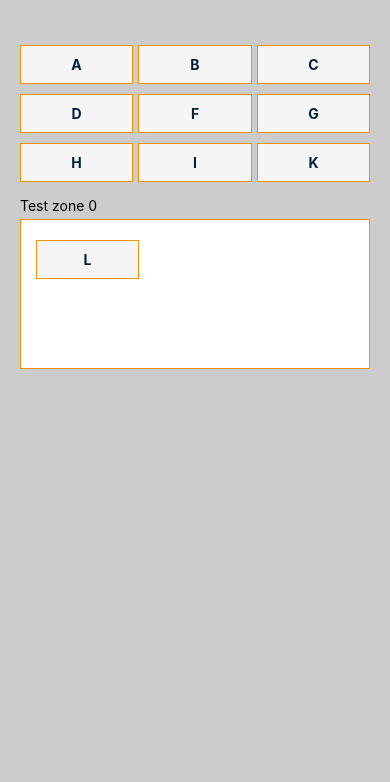
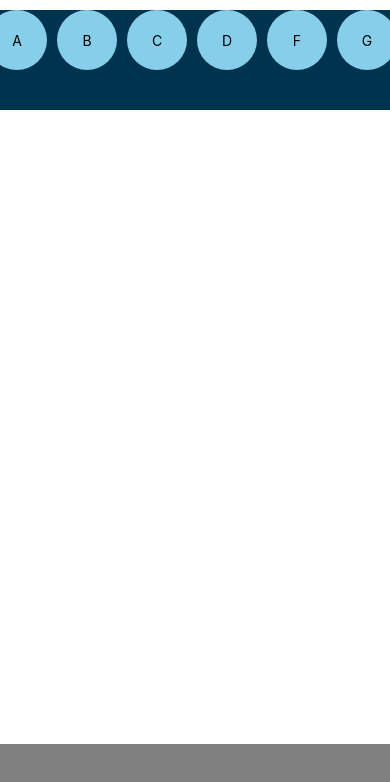
Before and after one commit to irshadvali/ListDrag, a React Native app: screen / in a window 390 px wide. Shown: the top 782 px of the page. Built offline with nearby package versions, Linux system fonts and the light colour scheme.

Commit message:
drag and drop with flat list

```diff
--- a/App.js
+++ b/App.js
@@ -11,6 +11,9 @@ import Home from './src/Home';
 import HomeTwo from './src/HomeTwo';
 import HomeThree from './src/HomeThree';
 import DragDropModule from './src/DragDropModule';
+import {LogBox} from 'react-native';
+LogBox.ignoreLogs(['Warning: ...']); // Ignore log notification by message
+LogBox.ignoreAllLogs(); //Ignore all log notifications
 import {
   SafeAreaView,
   ScrollView,
@@ -23,8 +26,8 @@ import {
 
 const App = () => {
   return (
-    <SafeAreaView style={{width:'100%', height:'100%'}}>
-      <DragDropModule />
+    <SafeAreaView style={{width: '100%', height: '100%'}}>
+      <HomeThree />
     </SafeAreaView>
   );
 };
--- a/src/DragDropModule.js
+++ b/src/DragDropModule.js
@@ -36,7 +36,7 @@ export default function DragDropModule() {
       }}
       itemsInZoneDisplay="row"
       itemsDisplay="row"
-      itemsNumCollumns={3}
+      itemsNumCollumns={4}
       itemsInZoneNumCollumns={3}
       renderItem={item => {
         return (
--- a/src/Draggable.js
+++ b/src/Draggable.js
@@ -31,6 +31,7 @@ export default class Draggable extends Component {
         {dx: this.state.pan.x, dy: this.state.pan.y},
       ]),
       onPanResponderRelease: (e, gesture) => {
+        console.log('====onPanResponderRelease=', e);
         if (this.isDropArea(gesture)) {
           Animated.timing(this.state.opacity, {
             toValue: 0,
@@ -47,8 +48,10 @@ export default class Draggable extends Component {
 
   isDropArea(gesture) {
     console.log('===========', gesture);
-    console.log('===========', this.state.showDraggable);
-    return gesture.moveY < 200;
+    // console.log('===========', this.state.showDraggable);
+    gesture.moveY > 640 && this.props.myFunction(this.props.item);
+    gesture.moveY > 640 && console.log(this.props.item);
+    return gesture.moveY > 640;
   }
 
   render() {
@@ -68,8 +71,9 @@ export default class Draggable extends Component {
         <View style={{position: 'absolute'}}>
           <Animated.View
             {...this.panResponder.panHandlers}
-            style={[panStyle, styles.circle, {opacity: this.state.opacity}]}
-          />
+            style={[panStyle, styles.circle, {opacity: this.state.opacity}]}>
+            <Text>{this.props.title}</Text>
+          </Animated.View>
         </View>
       );
     }
@@ -88,6 +92,8 @@ const styles = StyleSheet.create({
     width: CIRCLE_RADIUS * 2,
     height: CIRCLE_RADIUS * 2,
     borderRadius: CIRCLE_RADIUS,
+    alignItems: 'center',
+    justifyContent: 'center',
   },
   row: {
     flexDirection: 'row',
--- a/src/HomeThree.js
+++ b/src/HomeThree.js
@@ -1,20 +1,87 @@
-import React, {Component} from 'react';
-import {StyleSheet, View, Text, PanResponder, Animated} from 'react-native';
+import React, {Component, useState} from 'react';
+import {
+  StyleSheet,
+  View,
+  FlatList,
+  Text,
+  PanResponder,
+  Animated,
+  TouchableOpacity,
+} from 'react-native';
 import Draggable from './Draggable';
+var datat = [
+  {id: 1, mtext: 'A'},
+  {id: 2, mtext: 'B'},
+  {id: 3, mtext: 'C'},
+  {id: 4, mtext: 'D'},
+  {id: 5, mtext: 'F'},
+  {id: 6, mtext: 'G'},
+  {id: 7, mtext: 'H'},
+  {id: 8, mtext: 'I'},
+  {id: 9, mtext: 'K'},
+];
 export default class HomeThree extends Component {
+  constructor(props) {
+    super(props);
+
+    this.state = {
+      newData: [],
+    };
+  }
+  myFunction = item => {
+    console.log('===aaaaa==', item);
+    this.setState({
+      newData: [item],
+    });
+  };
+  renderItem = ({item}) => {
+    console.log('=======', item);
+    return (
+      <View style={styles.item}>
+        {/* <Text>{item.mtext}</Text> */}
+        <TouchableOpacity>
+          <Draggable
+            title={item.mtext}
+            item={item}
+            myFunction={this.myFunction}
+          />
+        </TouchableOpacity>
+      </View>
+    );
+  };
+  componentDidMount() {
+    console.ignoredYellowBox = ['Warning: Each', 'Warning: Failed'];
+  }
   render() {
+    console.log('===this.state.newData==', this.state.newData);
     return (
       <View style={styles.mainContainer}>
+        {/* <View style={styles.dropZone}>
+          <Text style={styles.text}>Drop them here!</Text>
+        </View> */}
+        {/* <View style={styles.ballContainer} /> */}
         <View style={styles.dropZone}>
-          <Text style={styles.text}>Drop them here!</Text>
+          <FlatList
+            data={datat}
+            horizontal
+            renderItem={this.renderItem}
+            keyExtractor={item => item.id}
+            contentContainerStyle={{marginHorizontal: 10}}
+          />
         </View>
-        <View style={styles.ballContainer} />
-        <View style={styles.row}>
-          <Draggable />
-          <Draggable />
-          <Draggable />
-          <Draggable />
-          <Draggable />
+        {/* <View style={styles.row}>
+          <Draggable title="a" />
+          <Draggable title="b" />
+          <Draggable title="c" />
+          <Draggable title="d" />
+          <Draggable title="e" />
+        </View> */}
+        <View style={styles.footer}>
+          {this.state?.newData.length > 0 && (
+            <View style={styles.circle}>
+              <Text>{this.state?.newData[0].mtext}</Text>
+            </View>
+          )}
         </View>
       </View>
     );
@@ -28,19 +95,15 @@ const styles = StyleSheet.create({
   },
   ballContainer: {
     height: 200,
-  },
-  circle: {
-    backgroundColor: 'skyblue',
-    width: CIRCLE_RADIUS * 2,
-    height: CIRCLE_RADIUS * 2,
-    borderRadius: CIRCLE_RADIUS,
+    width: '100%',
   },
   row: {
     flexDirection: 'row',
   },
   dropZone: {
-    height: 200,
+    height: 100,
     backgroundColor: '#00334d',
+    marginTop: 10,
   },
   text: {
     marginTop: 25,
@@ -51,4 +114,28 @@ const styles = StyleSheet.create({
     fontSize: 25,
     fontWeight: 'bold',
   },
+  textt: {
+    textAlign: 'center',
+    color: '#fff',
+    fontSize: 25,
+    fontWeight: 'bold',
+  },
+  item: {
+    width: 70,
+  },
+  footer: {
+    position: 'absolute',
+    height: 100,
+    bottom: 0,
+    width: '100%',
+    backgroundColor: 'grey',
+  },
+  circle: {
+    backgroundColor: 'skyblue',
+    width: CIRCLE_RADIUS * 2,
+    height: CIRCLE_RADIUS * 2,
+    borderRadius: CIRCLE_RADIUS,
+    alignItems: 'center',
+    justifyContent: 'center',
+  },
 });
--- a/src/myDrag/lib/ItemsContainer.js
+++ b/src/myDrag/lib/ItemsContainer.js
@@ -1,5 +1,5 @@
 import React from 'react';
-import {View} from 'react-native';
+import {View, FlatList} from 'react-native';
 import Container from './Container';
 import DragItem from './DragItem';
 class ItemsContainer extends Container {
```
